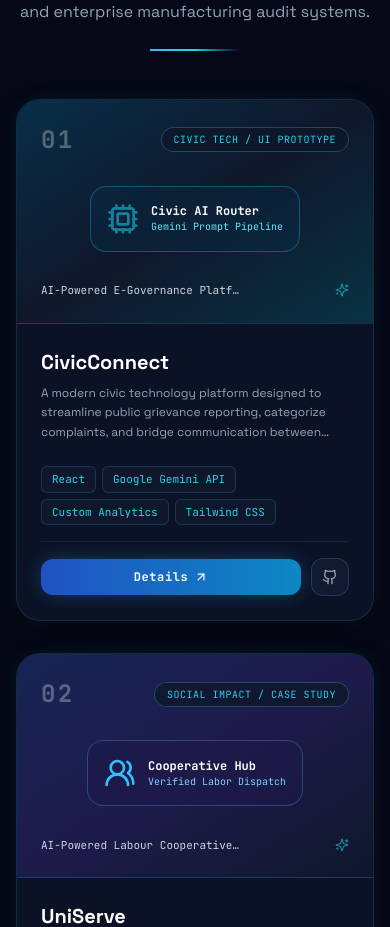
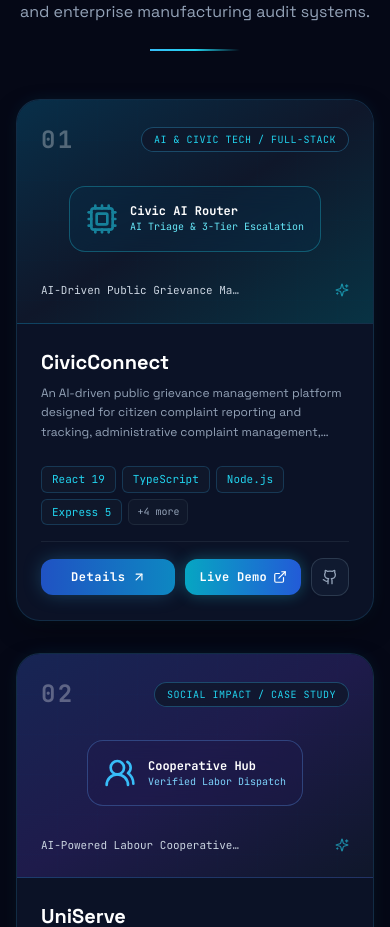
Before and after one commit to DIVAKAR-31/Portfolio, a React (Vite) app: page / in a window 390 px wide. Shown: the part 8480-9407 px from the top of the page. Built offline with nearby package versions, Linux system fonts and the light colour scheme.

Commit message:
feat: update CivicConnect project with implemented features, live demo, and tech stack

```diff
--- a/src/components/sections/ProjectModal.tsx
+++ b/src/components/sections/ProjectModal.tsx
@@ -322,21 +322,26 @@ export const ProjectModal: React.FC<ProjectModalProps> = ({ project, onClose })
                   </div>
 
                   {project.id === 'civicconnect' && (
-                    <div className="grid grid-cols-1 sm:grid-cols-3 gap-4 text-center text-xs font-mono">
-                      <div className="p-4 rounded-xl bg-slate-900 border border-electricBlue/30">
-                        <div className="text-cyanAccent font-bold mb-1">Citizen UI Client</div>
-                        <div className="text-slate-400 text-[11px]">React / Tailwind CSS</div>
-                        <div className="text-slate-500 text-[10px] mt-2">Complaint Capture, Location Geotag</div>
+                    <div className="grid grid-cols-1 sm:grid-cols-4 gap-3 text-center text-xs font-mono">
+                      <div className="p-3 rounded-xl bg-slate-900 border border-electricBlue/30">
+                        <div className="text-cyanAccent font-bold mb-1">01. Citizen Portal</div>
+                        <div className="text-slate-400 text-[11px]">React 19 & Leaflet</div>
+                        <div className="text-slate-500 text-[10px] mt-1">Geotagged Filing & Live Tracking</div>
                       </div>
-                      <div className="p-4 rounded-xl bg-slate-900 border border-sky-500/40">
-                        <div className="text-sky-300 font-bold mb-1">AI Intelligence Layer</div>
+                      <div className="p-3 rounded-xl bg-slate-900 border border-sky-500/40">
+                        <div className="text-sky-300 font-bold mb-1">02. AI Triage Engine</div>
                         <div className="text-slate-400 text-[11px]">Google Gemini API</div>
-                        <div className="text-slate-500 text-[10px] mt-2">Deduplication, Urgency Categorization</div>
+                        <div className="text-slate-500 text-[10px] mt-1">Auto-Category & Priority Rating</div>
                       </div>
-                      <div className="p-4 rounded-xl bg-slate-900 border border-blue-500/30">
-                        <div className="text-blue-300 font-bold mb-1">Admin Resolution Portal</div>
-                        <div className="text-slate-400 text-[11px]">Simulated Telemetry</div>
-                        <div className="text-slate-500 text-[10px] mt-2">Department Dispatch & Status Updates</div>
+                      <div className="p-3 rounded-xl bg-slate-900 border border-blue-500/30">
+                        <div className="text-blue-300 font-bold mb-1">03. Admin Console</div>
+                        <div className="text-slate-400 text-[11px]">Express 5 & SQLite</div>
+                        <div className="text-slate-500 text-[10px] mt-1">Complaint Triage & Status Telemetry</div>
+                      </div>
+                      <div className="p-3 rounded-xl bg-slate-900 border border-emerald-500/30">
+                        <div className="text-emerald-300 font-bold mb-1">04. 3-Tier Escalation</div>
+                        <div className="text-slate-400 text-[11px]">Authority Oversight</div>
+                        <div className="text-slate-500 text-[10px] mt-1">President → Taluk → Collector</div>
                       </div>
                     </div>
                   )}
--- a/src/components/sections/Projects.tsx
+++ b/src/components/sections/Projects.tsx
@@ -80,7 +80,7 @@ export const Projects: React.FC = () => {
                               <Cpu className="w-8 h-8 text-cyanAccent animate-pulse" />
                               <div className="text-left">
                                 <div className="text-xs font-mono font-bold text-white">Civic AI Router</div>
-                                <div className="text-[10px] font-mono text-cyan-300">Gemini Prompt Pipeline</div>
+                                <div className="text-[10px] font-mono text-cyan-300">AI Triage & 3-Tier Escalation</div>
                               </div>
                             </div>
                           </div>
--- a/src/data/portfolioData.ts
+++ b/src/data/portfolioData.ts
@@ -151,24 +151,34 @@ export const projectsData: Project[] = [
     id: "civicconnect",
     number: "01",
     title: "CivicConnect",
-    subtitle: "AI-Powered E-Governance Platform for Public Grievance Tracking",
-    shortDescription: "A modern civic technology platform designed to streamline public grievance reporting, categorize complaints, and bridge communication between citizens and urban municipal departments.",
-    problem: "Citizens across multiple districts frequently struggle with fragmented reporting channels, lack of real-time grievance tracking, and duplicated submissions that overwhelm administrative departments.",
-    solution: "CivicConnect conceptualizes a centralized public grievance management platform with intuitive complaint filing, automated classification via AI, visual progress telemetry, and structured administrative resolution workflows.",
-    technologies: ["React", "Google Gemini API", "Custom Analytics", "Tailwind CSS"],
+    subtitle: "AI-Driven Public Grievance Management & Municipal Oversight Platform",
+    shortDescription: "An AI-driven public grievance management platform designed for citizen complaint reporting and tracking, administrative complaint management, authority-based escalation, and AI-assisted categorization.",
+    problem: "Citizens across urban and rural jurisdictions frequently encounter fragmented complaint channels, lack of visibility into resolution timelines, and delayed administrative follow-up, causing critical civic issues to remain unaddressed.",
+    solution: "CivicConnect connects citizens, municipal administrators, and hierarchical government authorities through a unified platform featuring AI-assisted categorization and prioritization, real-time grievance tracking, admin complaint management, and authority-level escalation.",
+    technologies: [
+      "React 19",
+      "TypeScript",
+      "Node.js",
+      "Express 5",
+      "SQLite",
+      "Google Gemini API",
+      "Tailwind CSS",
+      "Leaflet Maps"
+    ],
     githubUrl: "https://github.com/DIVAKAR-31/Civic-Connect",
-    type: "prototype",
-    implementationNote: "Current version is a frontend-focused UI prototype with simulated functionality to demonstrate the UX flow and AI interaction model. Proposed features (automated backend routing, live SMS notifications, and government database integrations) are conceptual blueprints and not yet connected to a production server.",
+    liveDemoUrl: "https://civic-connect-lh27kykcp-black-pearl15.vercel.app/",
+    type: "full_stack",
+    implementationNote: "Full-stack public grievance management platform built with React 19, an Express 5 REST API, and SQLite persistence. Features citizen complaint reporting with geotagged Leaflet mapping and real-time tracking, an admin dashboard for complaint management and department dispatch, a 3-tier government authority escalation workflow (Village President → Taluk Officer → District Collector), and Google Gemini AI integration for automated category classification and priority assessment.",
     features: [
-      "Intuitive citizen complaint submission wizard with image and location attachment",
-      "Simulated AI classification utilizing Google Gemini API prompt architecture",
-      "Interactive status tracker from 'Submitted' to 'Under Review' and 'Resolved'",
-      "Custom analytics dashboard demonstrating grievance density by category",
-      "Accessible high-contrast UI tailored for desktop and mobile citizens"
+      "AI-driven public grievance management platform connecting citizens, municipal administrators, and authorities",
+      "Citizen complaint reporting and tracking with photo uploads, Leaflet map geotagging, and real-time status updates",
+      "Admin dashboard and complaint management with department assignment, resolution status updates, and report generation",
+      "Authority-based complaint escalation across 3 governance tiers (Village/City President → Taluk Officer → District Collector)",
+      "AI-assisted categorization and prioritization with duplicate grievance matching and automated department routing"
     ],
-    architectureOverview: "Frontend single-page application built with React, connecting to simulated AI endpoint mockups using structured Gemini API prompts. Real-time updates and analytics visualized through reactive client-side state.",
+    architectureOverview: "Modular full-stack architecture featuring a responsive React 19 frontend with Leaflet mapping, an Express 5 REST API gateway with SQLite persistence and JWT authentication, and server-side Google Gemini API integration for automated grievance triage and urgency scoring.",
     accentColor: "#38BDF8",
-    tag: "Civic Tech / UI Prototype",
+    tag: "AI & Civic Tech / Full-Stack",
     thumbnailGradient: "from-sky-950 via-slate-900 to-cyan-950"
   },
   {
```
